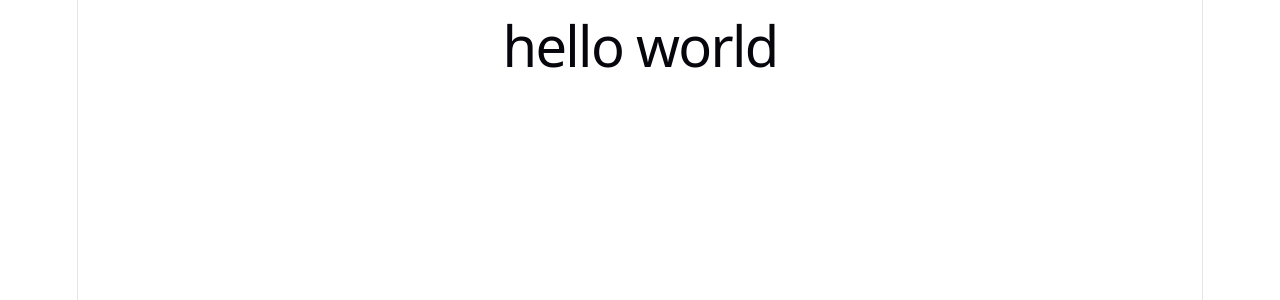
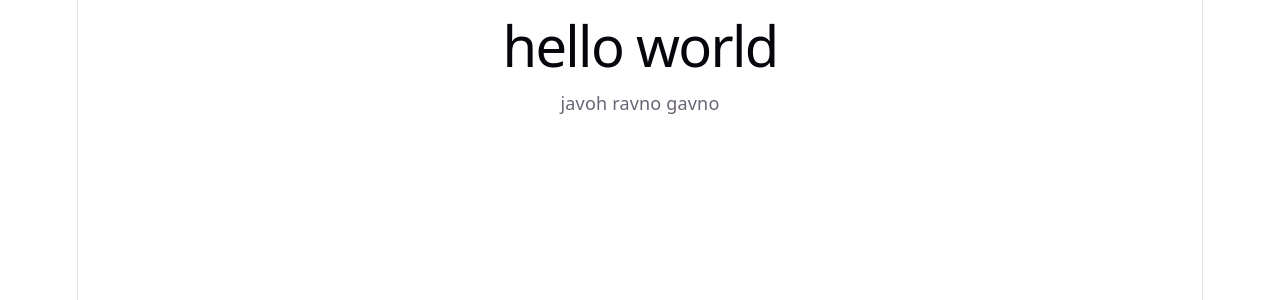
Before and after one commit to QotipQoganlar-299-chi-jinni-xona/Brinchi-project, a React (Vite) app: page / in a window 1280 px wide. Shown: the top 300 px of the page. Built offline with nearby package versions, Linux system fonts and the light colour scheme.

Commit message:
apchalka

```diff
--- a/src/App.jsx
+++ b/src/App.jsx
@@ -5,6 +5,7 @@ const App = () => {
     <div>
 
       <h1>hello world</h1>
+      <p>javoh ravno gavno</p>
     </div>
 
   )
```
